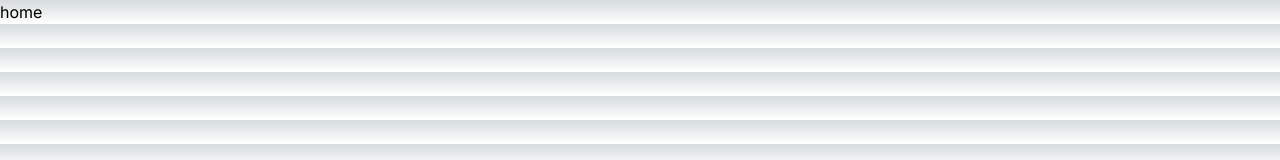
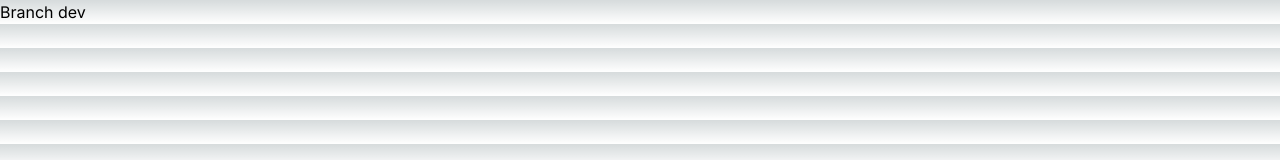
Before and after one commit to NovaisBrunoo/HandsOn, a Next.js app in the folder hands-on/: page / in a window 1280 px wide. Shown: the top 160 px of the page. Built offline with nearby package versions, Linux system fonts and the light colour scheme.

Commit message:
Frist commit Branch Dev

```diff
--- a/hands-on/src/app/page.tsx
+++ b/hands-on/src/app/page.tsx
@@ -2,7 +2,7 @@
 export default function Home() {
   return (
     <div>
-      <h1>home</h1>
+      <h1>Branch dev</h1>
     </div>
   );
 }
```
